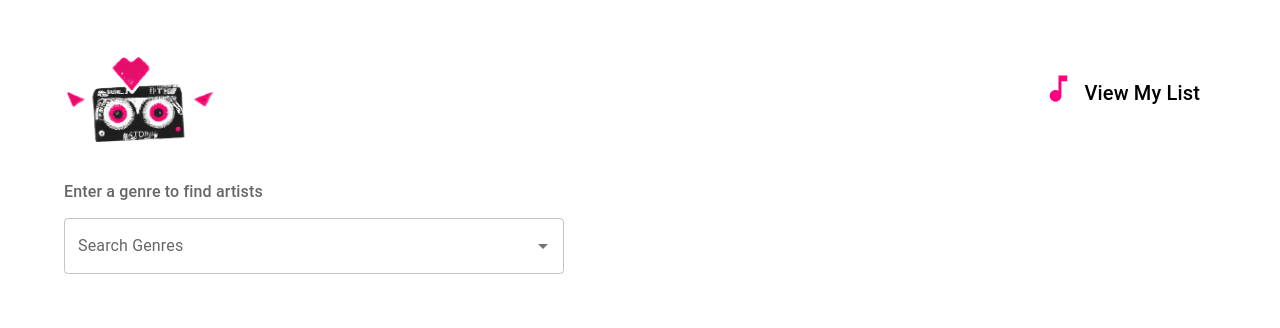
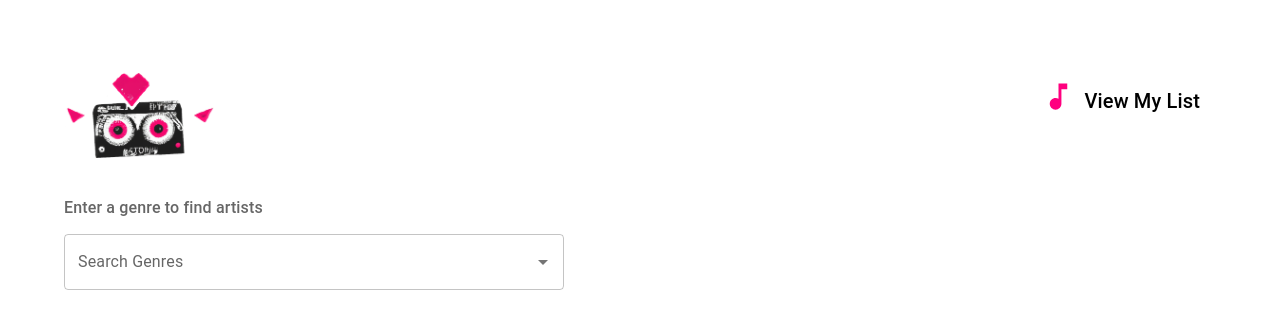
Before and after one commit to spapierz/MusicSearchHub, a React (Create React App) app: page /genres in a window 1280 px wide. Shown: the top 328 px of the page. Built offline with nearby package versions, Linux system fonts and the light colour scheme; no server answers.

Commit message:
gives more space above logo

```diff
--- a/src/components/Header.tsx
+++ b/src/components/Header.tsx
@@ -5,13 +5,6 @@ import FavoritesButton from './FavoritesButton';
 
 const containerStyles = {
   alignItems: 'center',  // Align items vertically in the middle
-}
-
-const logoStyles = {
-  width: '10rem',
-  height: 'auto',
-  padding: '3rem 0 2rem 0',
-  cursor: 'pointer'
 }
 
 const Header: React.FC = () => {
@@ -30,7 +23,7 @@ const Header: React.FC = () => {
         style={{
           maxWidth: '150px',
           height: 'auto',
-          padding: '3rem 0px 2rem',
+          padding: '4rem 0px 2rem',
           cursor: 'pointer'
         }}
       />
```
